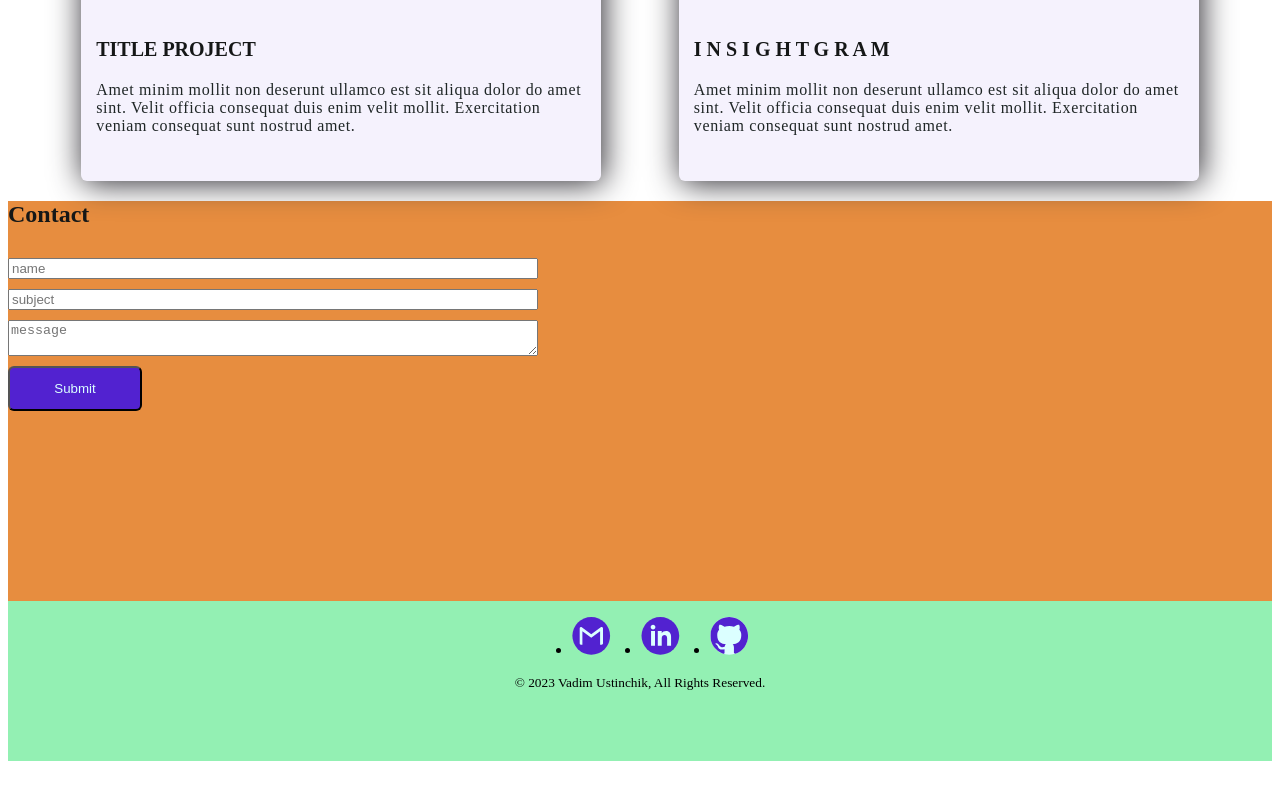
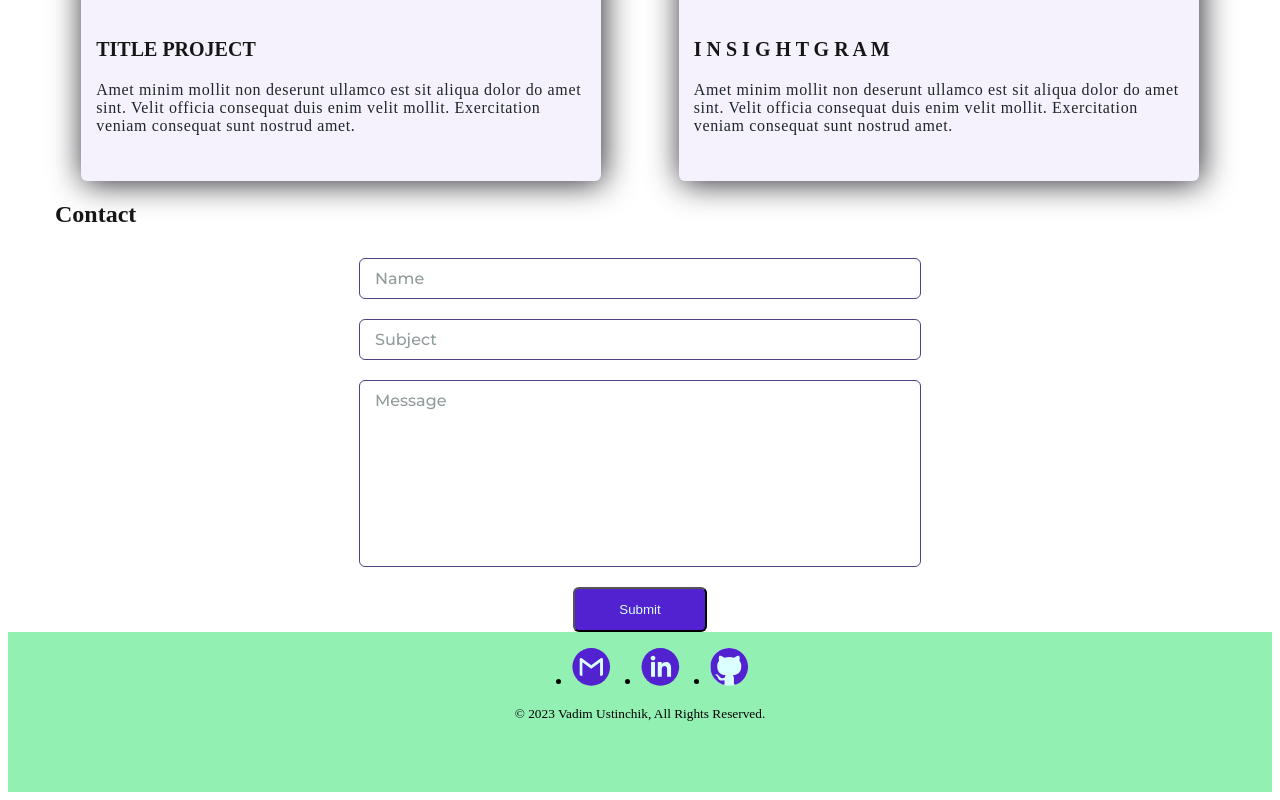
Before and after one commit to vustinchdev/my-portfolio, a React app: page / in a window 1280 px wide. Shown: the part 2707-3507 px from the top of the page. Before the commit the page ends 3476 px from the top, so only its background shows below. Built offline with nearby package versions, Linux system fonts and the light colour scheme; the HTML template or start-up script is replaced by a standard one.

Commit message:
stylized Contacts

```diff
--- a/src/layout/sections/contacts/Contacts.jsx
+++ b/src/layout/sections/contacts/Contacts.jsx
@@ -1,10 +1,13 @@
 import styled from 'styled-components'
 import { SectionTitle } from '../../../components/SectionTitle'
 import { Button } from '../../../components/Button'
+import { Container } from '../../../components/Container'
+import { theme } from '../../../styles/Theme'
 
 export const Contacts = () => {
     return (
         <StyledContacts>
+            <Container>
                 <SectionTitle>Contact</SectionTitle>
                 <StyledForm>
                     <Field placeholder="name" />
@@ -12,22 +15,44 @@ export const Contacts = () => {
                     <Field placeholder='message' as="textarea" />
                     <Button type='submit'>Submit</Button>
                 </StyledForm>
+            </Container>
         </StyledContacts>
     )
 }
 
 const StyledContacts = styled.section`
-    min-height: 50vh;
-    background-color: #e78d3f;
+
 `
 
-const StyledForm = styled.section`
+const StyledForm = styled.form`
     max-width: 530px;
     width: 100%;
     display: flex;
     flex-direction: column;
-    gap: 10px;
+    align-items: center;
+    gap: 20px;
+    margin: 0 auto;
+
+    textarea {
+        resize: none;
+        height: 165px;
+    }
 `
 const Field = styled.input`
+    width: 100%;
+    border-radius: 6px;
+    border: 1px solid ${theme.colors.borderColor};
+    padding: 10px 15px;
+    font-family: Montserrat;
+    font-weight: 500;
+    font-size: 16px;
 
+    &::placeholder {
+        color: ${theme.colors.placeHolderColor};
+        text-transform: capitalize;
+    }
+
+    &:focus-visible {
+        outline: 1px solid ${theme.colors.accent};
+    }
 `
--- a/src/styles/Theme.tsx
+++ b/src/styles/Theme.tsx
@@ -4,6 +4,9 @@ export const theme = {
         secondaryBg: '#F5F2FD',
         accent: '#5222D0',
 
+        borderColor: '#534084',
+        placeHolderColor: '#919B9B',
+
         primaryFont: '#1F2626',
         secondaryFont: '#DBFFFF',
         titleFont: '#151717'
```
Lines whose indentation alone changed are shown as unchanged.
